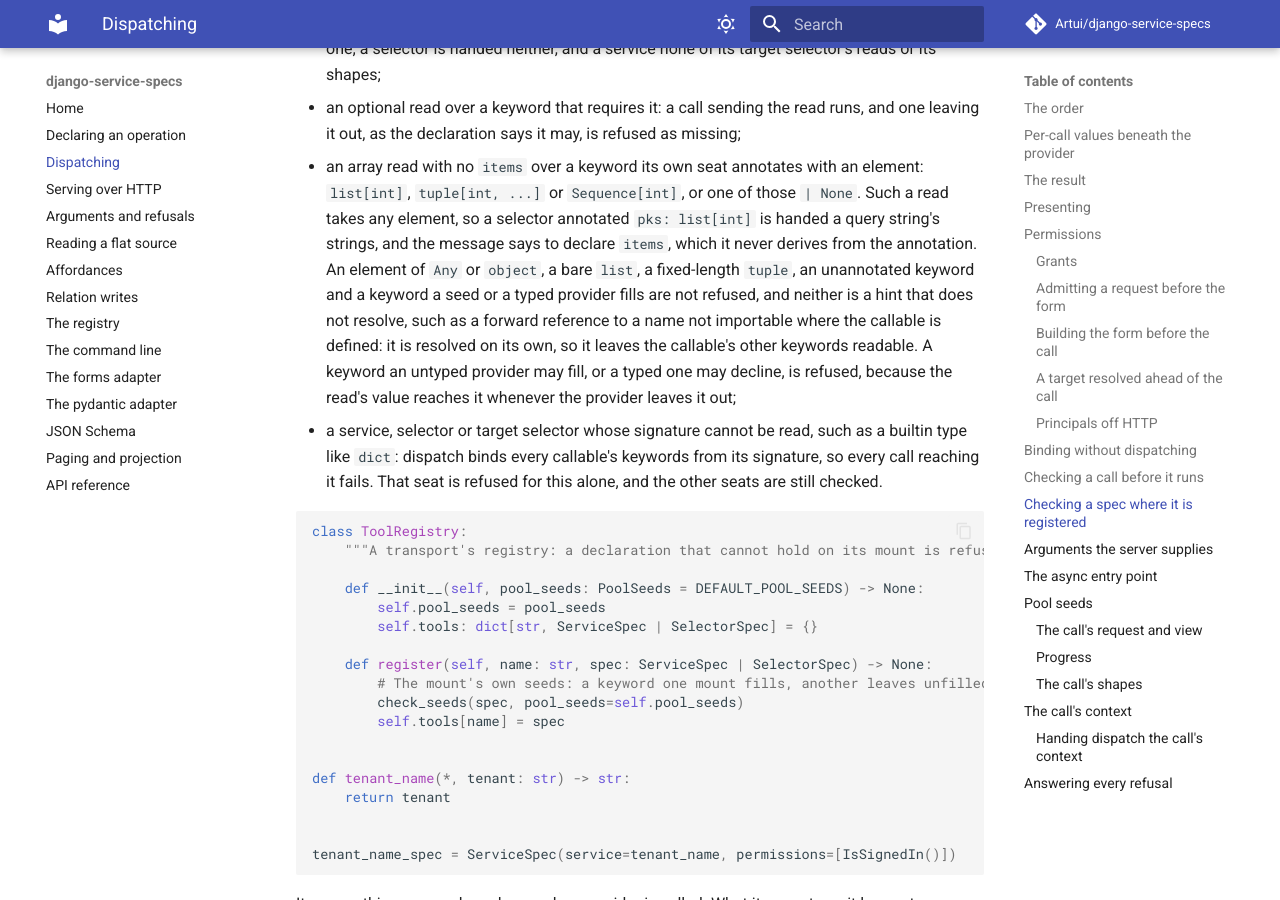
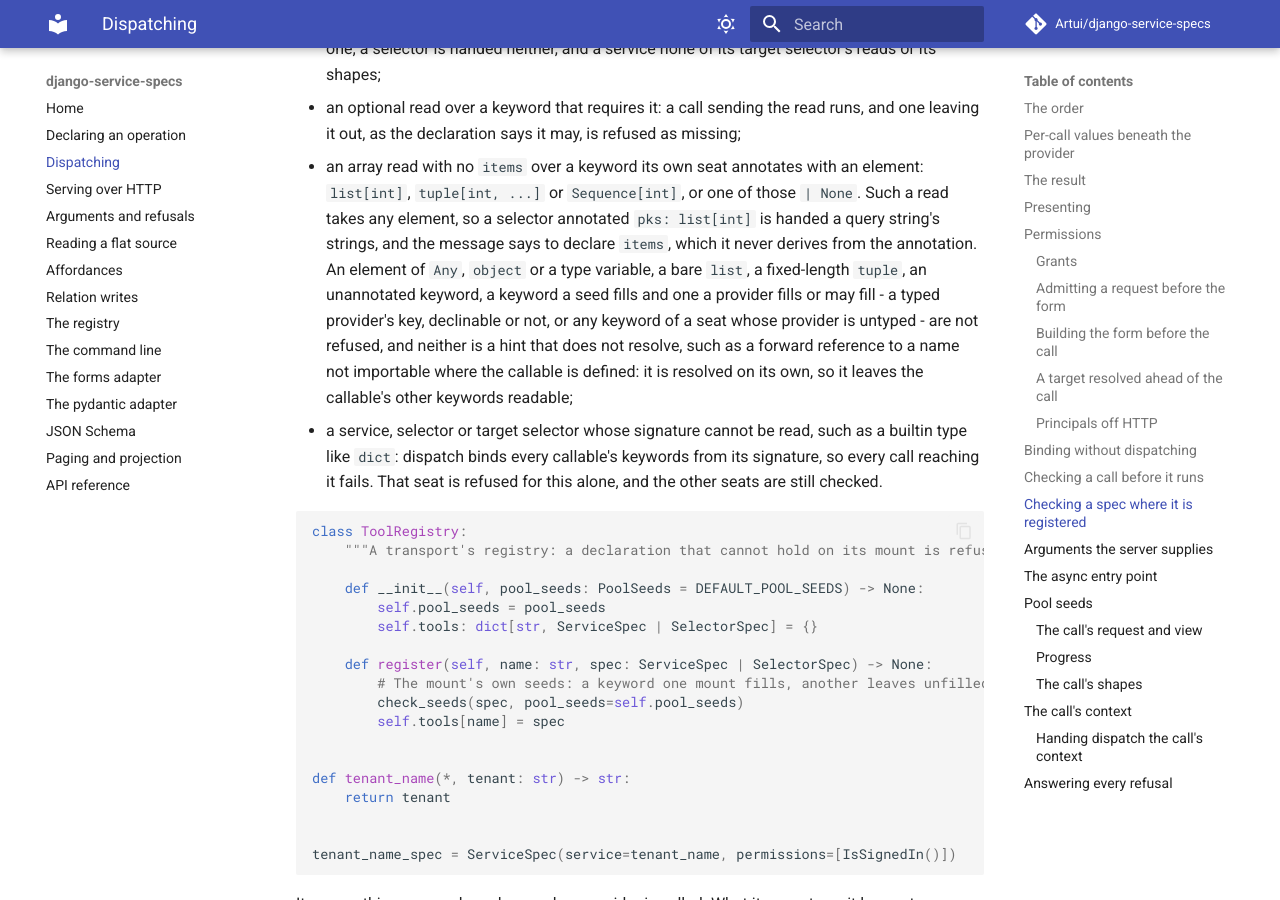
Before and after one commit to Artui/django-service-specs, an MkDocs documentation site: the page built from docs/dispatching.md, in a window 1280 px wide and 900 px high, scrolled down 14776 px. Built offline with MkDocs 1.6.1 and Material for MkDocs 9.7.7, drawn with Linux system fonts in a browser that asks for light colours; comment, search, counter and statistics services are not loaded.

Commit message:
Leave a keyword a provider fills or may fill to the array-items refusal
The array read with no items refusal now reads a seat's provider as the
other check_seeds refusals do: a seat whose provider is untyped is left
alone, and so is a typed provider's key whether it fills it or may
decline it. A type variable element is left alone too, like Any, since
what it stands for is no declaration.

Co-Authored-By: Claude Opus 5.5 <noreply@anthropic.com>

```diff
--- a/docs/dispatching.md
+++ b/docs/dispatching.md
@@ -594,13 +594,13 @@ the spec and the mount's `pool_seeds` and refuses it, as one
   `| None`. Such a read takes any element, so a selector annotated
   `pks: list[int]` is handed a query string's strings, and the message says to
   declare `items`, which it never derives from the annotation. An element of
-  `Any` or `object`, a bare `list`, a fixed-length `tuple`, an unannotated
-  keyword and a keyword a seed or a typed provider fills are not refused, and
-  neither is a hint that does not resolve, such as a forward reference to a
-  name not importable where the callable is defined: it is resolved on its
-  own, so it leaves the callable's other keywords readable. A keyword an
-  untyped provider may fill, or a typed one may decline, is refused, because
-  the read's value reaches it whenever the provider leaves it out;
+  `Any`, `object` or a type variable, a bare `list`, a fixed-length `tuple`,
+  an unannotated keyword, a keyword a seed fills and one a provider fills or
+  may fill - a typed provider's key, declinable or not, or any keyword of a
+  seat whose provider is untyped - are not refused, and neither is a hint that
+  does not resolve, such as a forward reference to a name not importable where
+  the callable is defined: it is resolved on its own, so it leaves the
+  callable's other keywords readable;
 - a service, selector or target selector whose signature cannot be read, such
   as a builtin type like `dict`: dispatch binds every callable's keywords from
   its signature, so every call reaching it fails. That seat is refused for
```
Also changed, not shown: CHANGELOG.md (+5 -6 lines), 2 other files.
